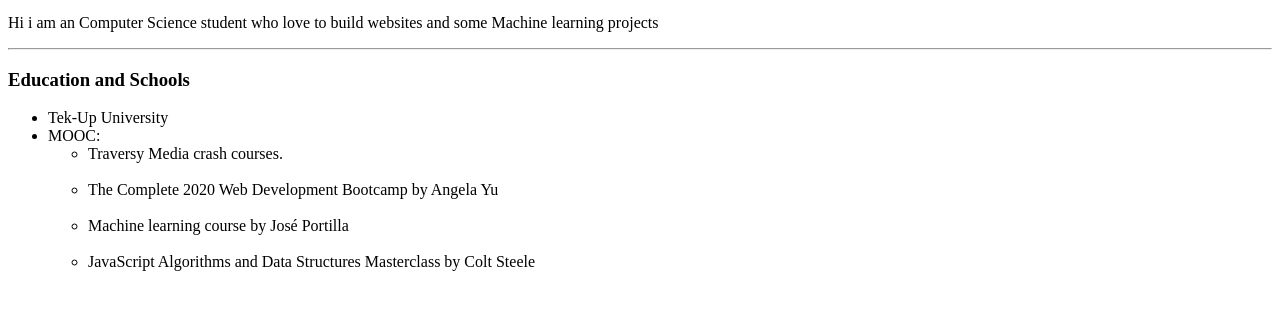
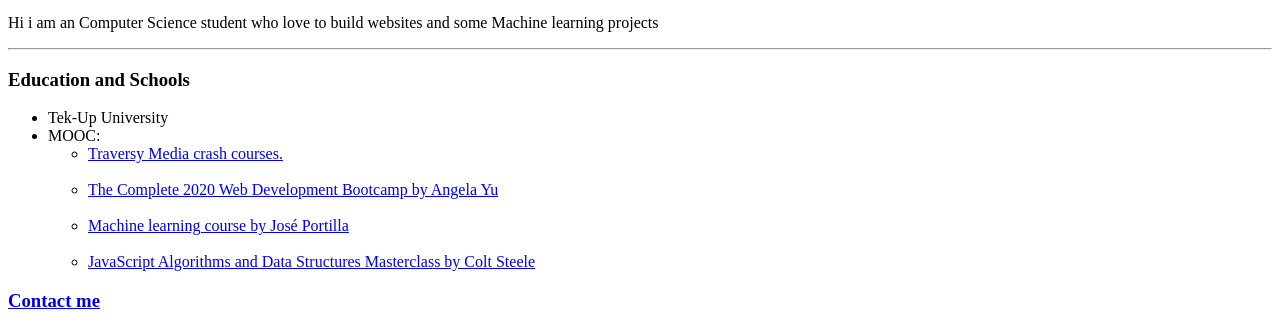
Before and after one commit to GhanemYassine/Portfolio, a plain HTML site: page HTML - PERSONAL SITE/index.html in a window 1280 px wide. Shown: the part 512-843 px from the top of the page. Before the commit the page ends 800 px from the top, so only its background shows below. Drawn offline with Linux system fonts and the light colour scheme; files whose address does not match are found by name.

Commit message:
add contact page

```diff
--- a/HTML - PERSONAL SITE/index.html
+++ b/HTML - PERSONAL SITE/index.html
@@ -8,7 +8,7 @@
 </head>
 
 <body>
-  <img src="C:\Users\SUPERNOVA\Desktop\web development\Portfolio\HTML - PERSONAL SITE\Yassine GHANEM4.jpg" alt="Yassine Ghanem picture" />
+  <img src="./YassineGHANEM4.jpg" alt="Yassine Ghanem picture" />
   <h1>Yassine Ghanem</h1>
   <p>
     <strong><em>Computer science student</em></strong>
@@ -27,24 +27,37 @@
       MOOC:
       <ul>
         <li>
-          Traversy Media crash courses.
+          <a href="https://www.youtube.com/user/TechGuyWeb">Traversy Media crash courses.</a>
         </li>
         <br />
         <li>
-          The Complete 2020 Web Development Bootcamp by Angela Yu
+          <a
+            href="https://www.udemy.com/course/the-complete-web-development-bootcamp/?utm_source=adwords&utm_medium=udemyads&utm_campaign=WebDevelopment_v.PROF_la.EN_cc.ROW_ti.8322&utm_content=deal4584&utm_term=_._ag_80385735315_._ad_389663848263_._kw__._de_c_._dm__._pl__._ti_dsa-774930035449_._li_9075935_._pd__._&matchtype=b&gclid=Cj0KCQjwtLT1BRD9ARIsAMH3BtXlpFn3N-ho4OO91vhtX8DVym_1-DsiPRHcBcHae0pd4HYCWv4ABLAaAv81EALw_wcB">
+            The Complete 2020 Web Development Bootcamp by Angela Yu
+          </a>
         </li>
+
+        <br />
+
+        <li>
+          <a href="https://www.udemy.com/course/python-for-data-science-and-machine-learning-bootcamp/">
+            Machine learning course by José Portilla
+          </a>
+        </li>
+
         <br />
         <li>
-          Machine learning course by José Portilla
+          <a
+            href="https://www.udemy.com/course/js-algorithms-and-data-structures-masterclass/?utm_source=adwords&utm_medium=udemyads&utm_campaign=LongTail_la.EN_cc.ROW&utm_content=deal4584&utm_term=_._ag_77879424134_._ad_386759469016_._kw__._de_c_._dm__._pl__._ti_dsa-1007766171312_._li_9075935_._pd__._&matchtype=b&gclid=Cj0KCQjwtLT1BRD9ARIsAMH3BtWu7Rk8pIOsIrQ9_0dC8LD6d863VH8Zu2Yx71fwAZkWE9JA70lGB9caAvKwEALw_wcB">
+            JavaScript Algorithms and Data Structures Masterclass by Colt Steele
+          </a>
         </li>
-        <br />
-        <li>
-          JavaScript Algorithms and Data Structures Masterclass by Colt Steele
-        </li>
+
       </ul>
     </li>
   </ul>
   </p>
+<h3><a href="contact.html">Contact me</a></h3>
 </body>
 
 </html>
```
Also changed, not shown: HTML - PERSONAL SITE/contact.html (added, +24 -0 lines), HTML - PERSONAL SITE/YassineGHANEM4.jpg (renamed from HTML - PERSONAL SITE/Yassine GHANEM4.jpg).
